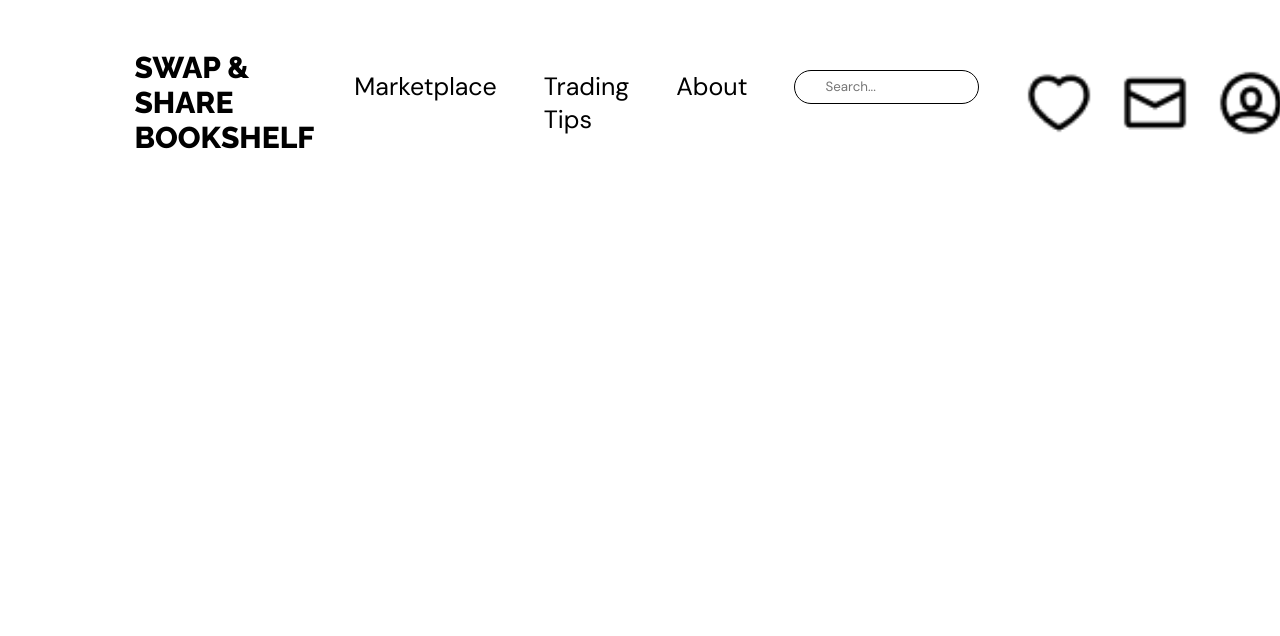
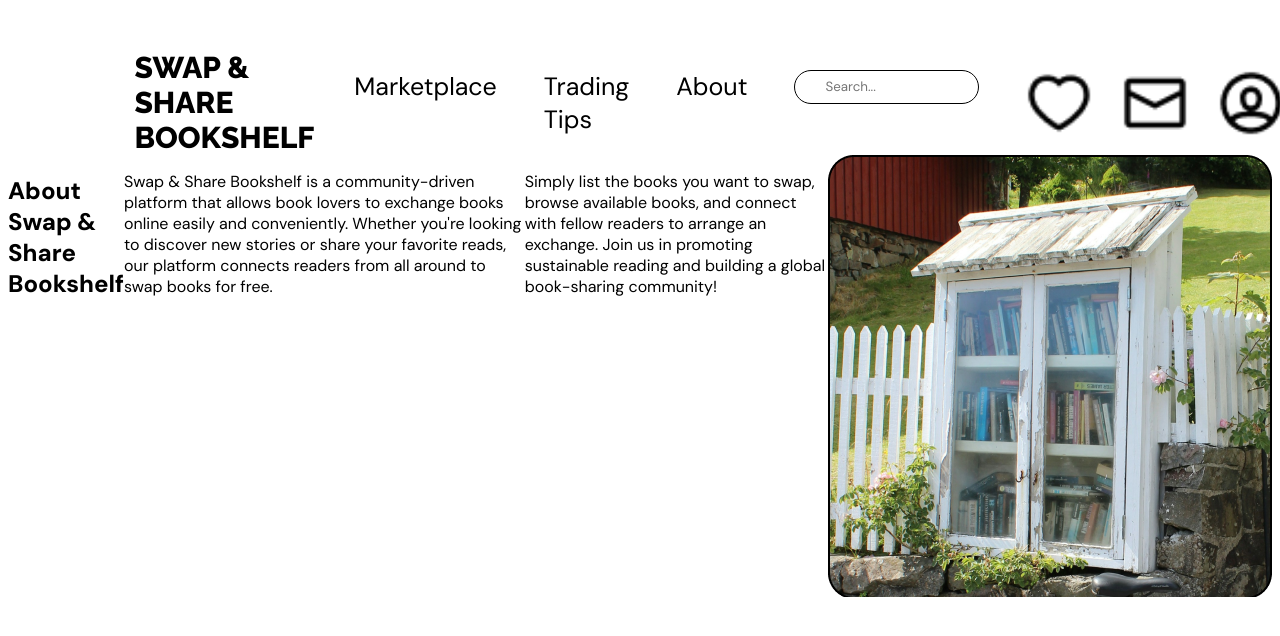
Before and after one commit to gino-reinke/Swap-and-Share-Bookshelf, a React (Vite) app: page /about in a window 1280 px wide. Shown: the top 636 px of the page. Built offline with nearby package versions, Linux system fonts and the light colour scheme; no server answers.

Commit message:
Update About.jsx

```diff
--- a/src/components/About/About.jsx
+++ b/src/components/About/About.jsx
@@ -1,12 +1,29 @@
-import React, { useState } from 'react';
-import styles from './About.module.css';
-import { getImageUrl } from '../../utils';
+import React from "react";
+import styles from "./About.module.css";
+import { getImageUrl } from "../../utils";
 
 export const About = () => {
+  return (
+    <section className={styles.container}>
+      <h1>About Swap & Share Bookshelf</h1>
+      <p>
+        Swap & Share Bookshelf is a community-driven platform that allows book lovers to
+        exchange books online easily and conveniently. Whether you're looking to discover new
+        stories or share your favorite reads, our platform connects readers from all around
+        to swap books for free.
+      </p>
+      <p>
+        Simply list the books you want to swap, browse available books, and connect with
+        fellow readers to arrange an exchange. Join us in promoting sustainable reading
+        and building a global book-sharing community!
+      </p>
 
-    return (
-        <section className={styles.container}>
-
-        </section>
-    );
+      {/*Image Tag */}
+      <img
+        src={getImageUrl("login/loginLibrary.png")}
+        alt="Little Library Image"
+        className={styles.heroImg}
+      />
+    </section>
+  );
 };
```
